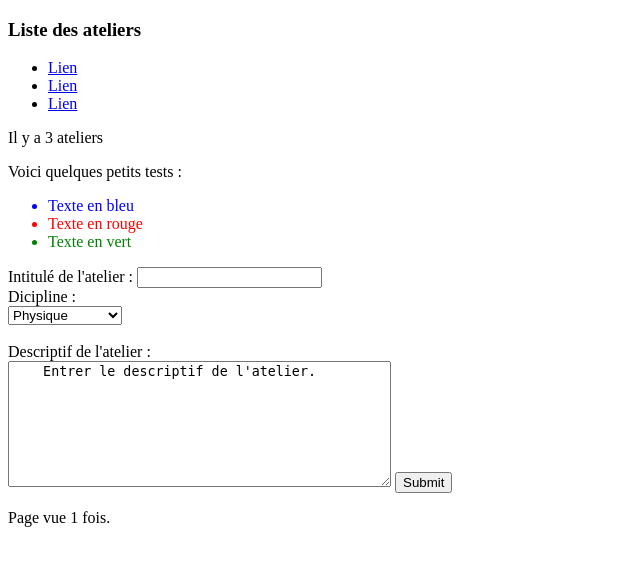
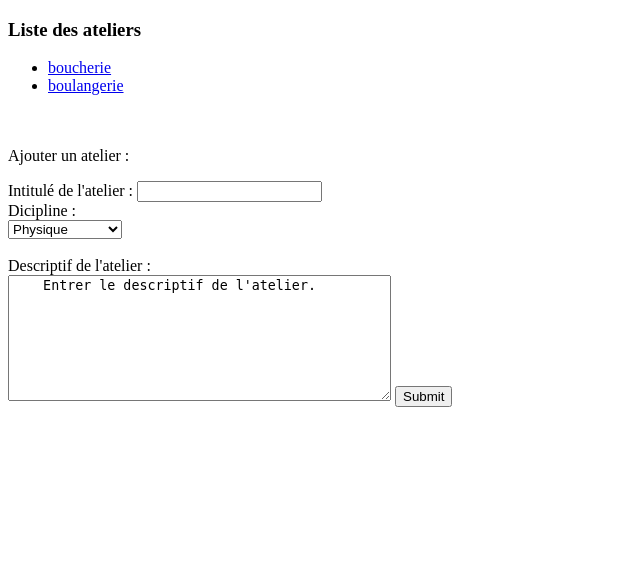
Before and after one commit to iliassk/cnrsCircuit, a PHP site: page /src/frontpage.php in a window 1280 px wide. Shown: the top 566 px of the page, without its empty margins (0-640 px from the left). Run offline with PHP 8.4, Linux system fonts and the light colour scheme; data comes from the database, SQL or seed files in the repository.

Commit message:
update frontpage

```diff
--- a/src/frontpage.php
+++ b/src/frontpage.php
@@ -1,38 +1,32 @@
 <!DOCTYPE html>
+
 <html>
     <head>
         <title>Ceci est une page de test avec des balises PHP</title>
         <meta charset="utf-8" />
     </head>
     <body>
-        <h3></h3>
 
-	<?php include("menu.php"); ?>
+	<?php
+	try
+	{
+    	$bdd = new PDO('mysql:host=localhost;dbname=cnrs', 'root', 'groupe6');
+	}
+	catch (Exception $e)
+	{
+        die('Erreur : ' . $e->getMessage());
+	}
+	?>
+
+	<?php include("menu-ateliers.php"); ?>
 
         <p>
-            Voici quelques petits tests :
+        <br />
+        <br />
+            Ajouter un atelier :
         </p>
-
-        <ul>
-        <li style="color: blue;">Texte en bleu</li>
-        <li style="color: red;">Texte en rouge</li>
-        <li style="color: green;">Texte en vert</li>
-        </ul>
 
         <?php include("formulaire-ajout-atelier.php"); ?>
 
-      <?php
-		$monfichier = fopen('compteur.txt', 'a+');
-
-		$nb_vues = fgets($monfichier);
-		$nb_vues++;
-		fseek($monfichier,0);
-		fputs($monfichier, $nb_vues);
-
-
-		fclose($monfichier);
-		echo 'Page vue ' . $nb_vues . ' fois.';
-		?>
-
     </body>
 </html>
--- a/src/menu.php
+++ /dev/null
@@ -1,15 +0,0 @@
-<nav id="menu">
-
-    <div class="element_menu">
-        <h3>Liste des ateliers</h3>
-        <ul>
-            <li><a href="page1.html">Lien</a></li>
-            <li><a href="page2.html">Lien</a></li>
-            <li><a href="page3.html">Lien</a></li>
-        </ul>
-    </div>
-    <?php
-	$nombre_ateliers = 3;
-	echo 'Il y a ' . $nombre_ateliers . ' ateliers';
-    ?>
-</nav>
```
